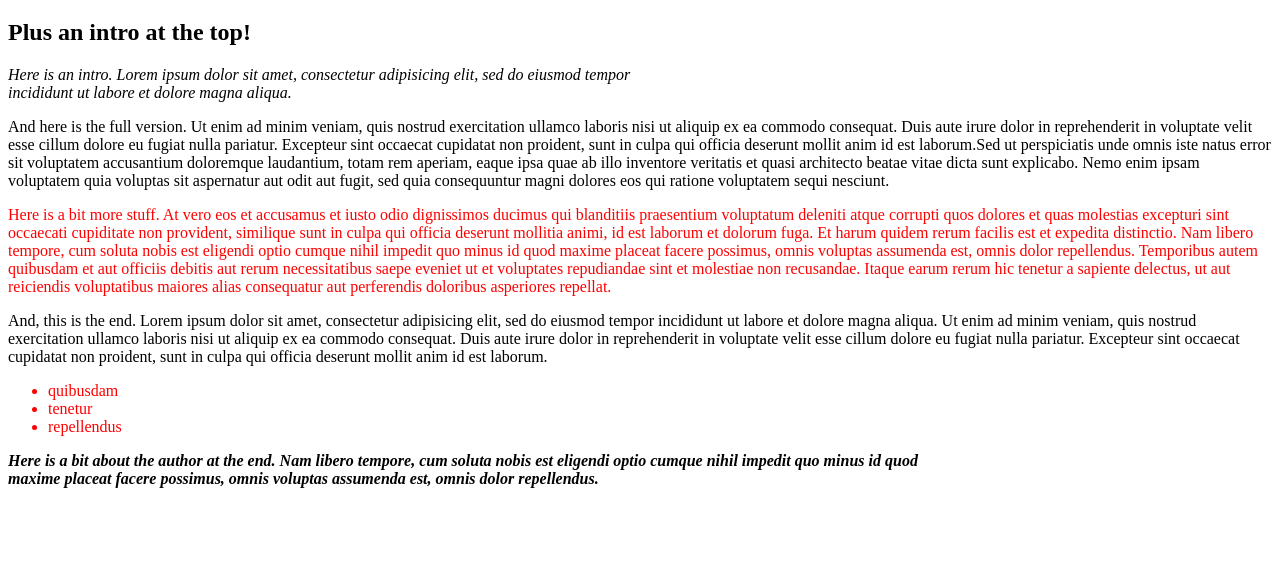
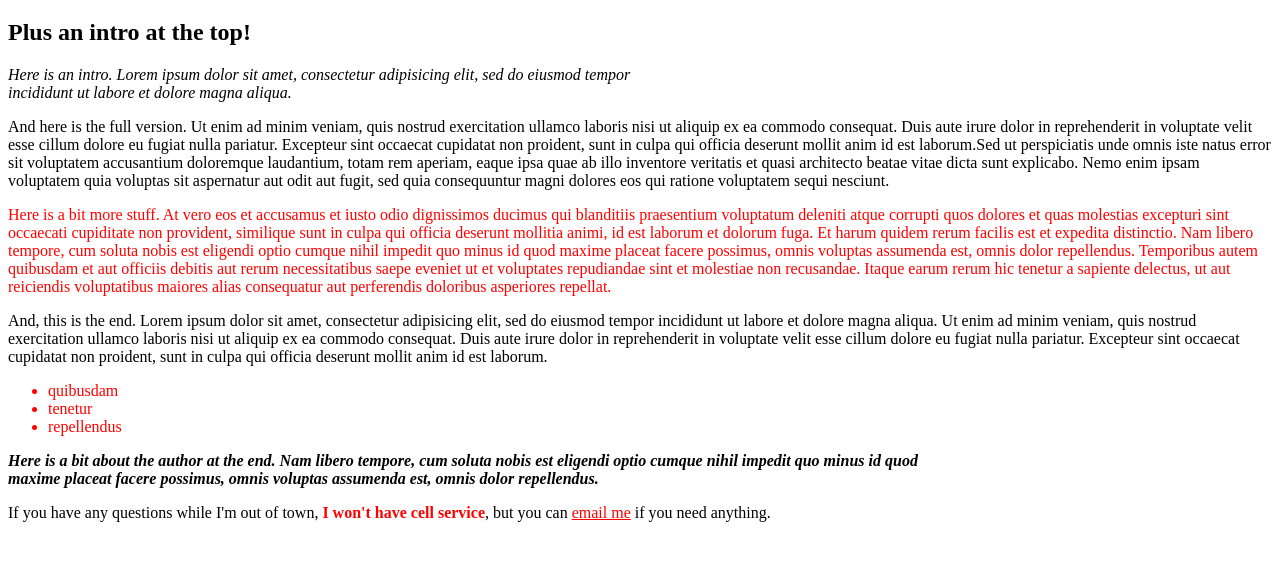
Before and after one commit to webquiza/practice-css-classes, a plain HTML site: page index.html in a window 1280 px wide. Shown: the part 61-622 px from the top of the page. Drawn offline with Linux system fonts and the light colour scheme.

Commit message:
add mailto href

```diff
--- a/index.html
+++ b/index.html
@@ -26,5 +26,7 @@
   </ul>
 
   <p class="author">Here is a bit about the author at the end. Nam libero tempore, cum soluta nobis est eligendi optio cumque nihil impedit quo minus id quod maxime placeat facere possimus, omnis voluptas assumenda est, omnis dolor repellendus.</p>
+
+  <p>If you have any questions while I'm out of town, <strong class="important">I won't have cell service</strong>, but you can <a href="mailto:michael@epicodus.com" class="important">email me</a> if you need anything.</p>
 </body>
 </html>
```
